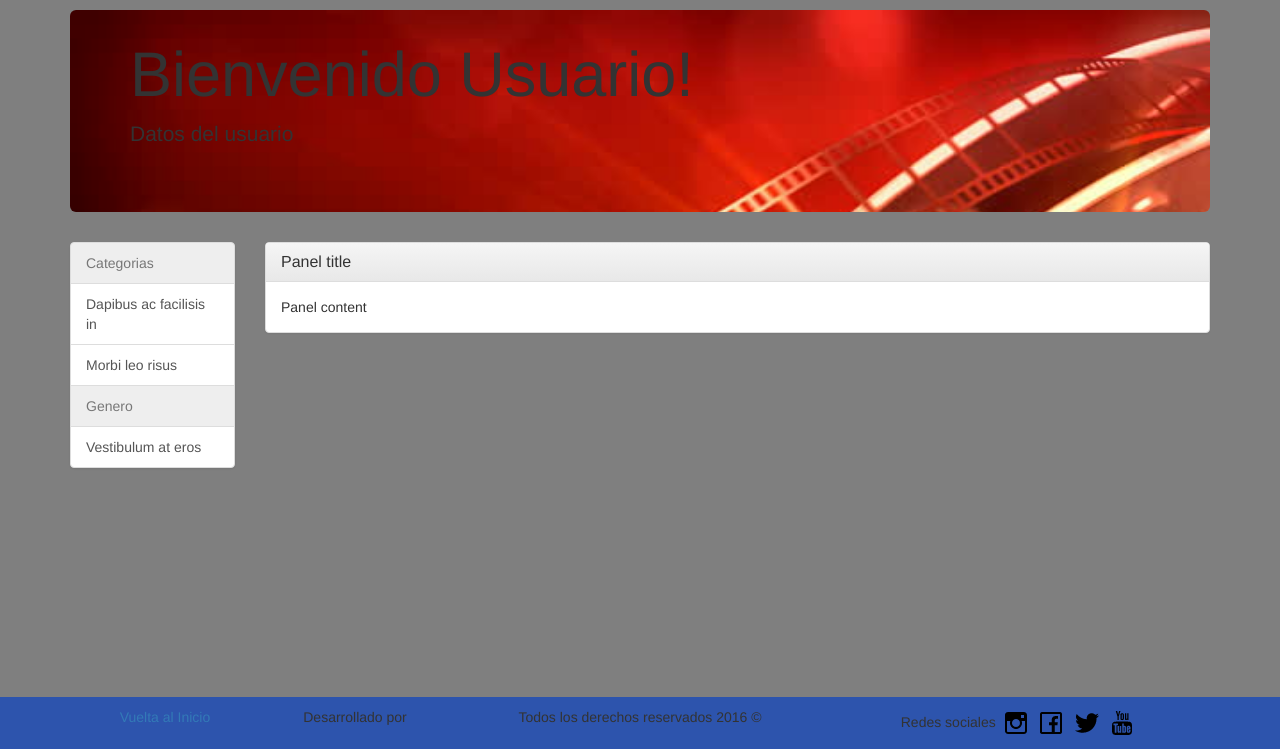
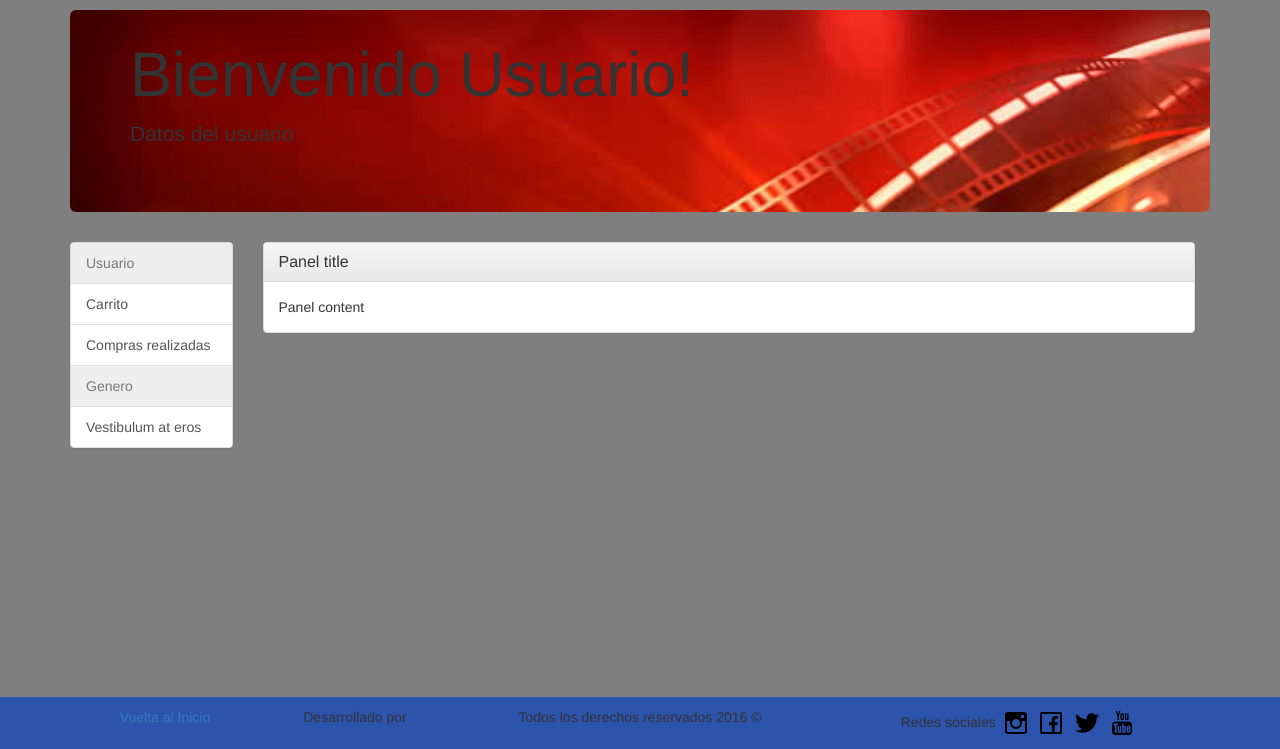
Before and after one commit to SoftARV/F4movies-web-page, a PHP site: page /usuario.php in a window 1280 px wide. Shown: the part 51-800 px from the top of the page. Run offline with PHP 8.4, Linux system fonts and the light colour scheme; some libraries are stand-ins or nearby versions.

Commit message:
Fix jumpbu index  -  inicializacion del modulo user

```diff
--- a/css/style-index.css
+++ b/css/style-index.css
@@ -3,6 +3,9 @@
 	color: white;
 }
 
+.row{
+    margin-right: 0px !important;
+}
 .jumbotron {
 	background-image: url('../images/home-page-background.jpg');
 	background-size: cover;
--- a/modules/login.php
+++ b/modules/login.php
@@ -16,7 +16,7 @@ $database = "venta";
 
 $conn = new mysqli($server, $username, $password,$database);
 
-$login= 'SELECT correo,pass from usuario where correo="'.$correo.'"';
+$login= 'SELECT correo,pass,perfil from usuario where correo="'.$correo.'"';
 
 $result = $conn->query($login);
 
@@ -29,6 +29,7 @@ if ($result->num_rows > 0)
         	if ($row["pass"]=$pass)
         	{
         		$_SESSION["usuario"] = $correo;
+                $_SESSION["perfil"] = $row['perfil'];
 
         		die(header("location: ../index.php?loginFailed=false"));
 
--- a/usuario.php
+++ b/usuario.php
@@ -23,10 +23,10 @@
 			<div class="col-lg-2">
 				<div>
 					<div class="list-group">
-						  <a href="#" class="list-group-item disabled">Categorias</a>
-						  <a href="#" class="list-group-item">Dapibus ac facilisis in</a>
-						  <a href="#" class="list-group-item">Morbi leo risus</a>
-						  <a href="#" class="list-group-item disabled">Genero</a>
+						  <a class="list-group-item disabled">Usuario</a>
+						  <a href="#" class="list-group-item">Carrito</a>
+						  <a href="#" class="list-group-item">Compras realizadas</a>
+						  <a class="list-group-item disabled">Genero</a>
 						  <a href="#" class="list-group-item">Vestibulum at eros</a>
 					</div>
 				</div>
```
Also changed, not shown: modules/admin.php (added).
